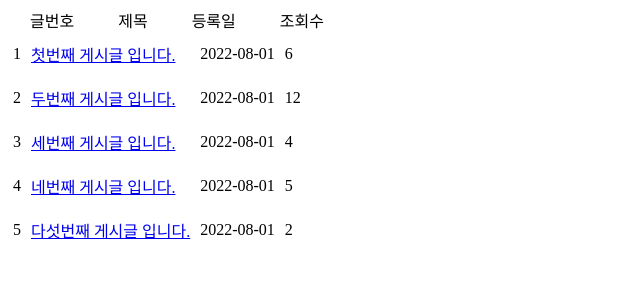
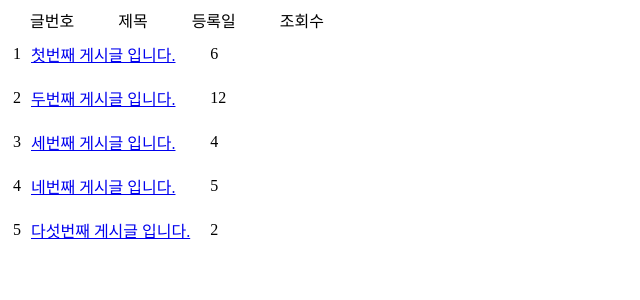
Before and after one commit to cogcod/react_board, a React (Create React App) app: page / in a window 1280 px wide. Shown: the top 300 px of the page, without its empty margins (0-640 px from the left). Built offline with nearby package versions, Linux system fonts and the light colour scheme.

Commit message:
오타수정 및 css 수정

```diff
--- a/src/data/Data.js
+++ b/src/data/Data.js
@@ -3,35 +3,35 @@ const postData = [
         "no": 1,
         "title": "첫번째 게시글 입니다.",
         "content": "첫번째 게시글 내용입니다.",
-        "createData": "2022-08-01",
+        'createDate': "2022-08-01",
         "readCount": 6
     },
     {
         "no": 2,
         "title": "두번째 게시글 입니다.",
         "content": "두번째 게시글 내용입니다.",
-        "createData": "2022-08-01",
+        "createDate": "2022-08-01",
         "readCount": 12
     },
     {
         "no": 3,
         "title": "세번째 게시글 입니다.",
         "content": "세번째 게시글 내용입니다.",
-        "createData": "2022-08-01",
+        "createDate": "2022-08-01",
         "readCount": 4
     },
     {
         "no": 4,
         "title": "네번째 게시글 입니다.",
         "content": "네번째 게시글 내용입니다.",
-        "createData": "2022-08-01",
+        "createDate": "2022-08-01",
         "readCount": 5
     },
     {
         "no": 5,
         "title": "다섯번째 게시글 입니다.",
         "content": "다섯번째 게시글 내용입니다.",
-        "createData": "2022-08-01",
+        "createDate": "2022-08-01",
         "readCount": 2
     }
 ]
@@ -43,7 +43,8 @@ const postData = [
 */
 
 const getPostByNo = findNum => {
-    const array = postData.filter(x => x.no === findNum); // postData의 한 객체(x)의 no가 no와 맞다면?????
+    // console.log('here!!') -> 디버깅 하고자 하는 위치를(filter) 찾기 위해 작성
+    const array = postData.filter(x => x.no === Number(findNum));
     if(array.length === 1){
         return array[0];
     }
--- a/src/page/PostList.css
+++ b/src/page/PostList.css
@@ -6,8 +6,9 @@
 
 .post-view-go-list-btn {
     border: 0;
+    cursor:pointer;
     padding: 10px;
-    background-color: #ffd9d9;
+    background-color: #eceaea;
 }
 
 .post-view-row {
```
